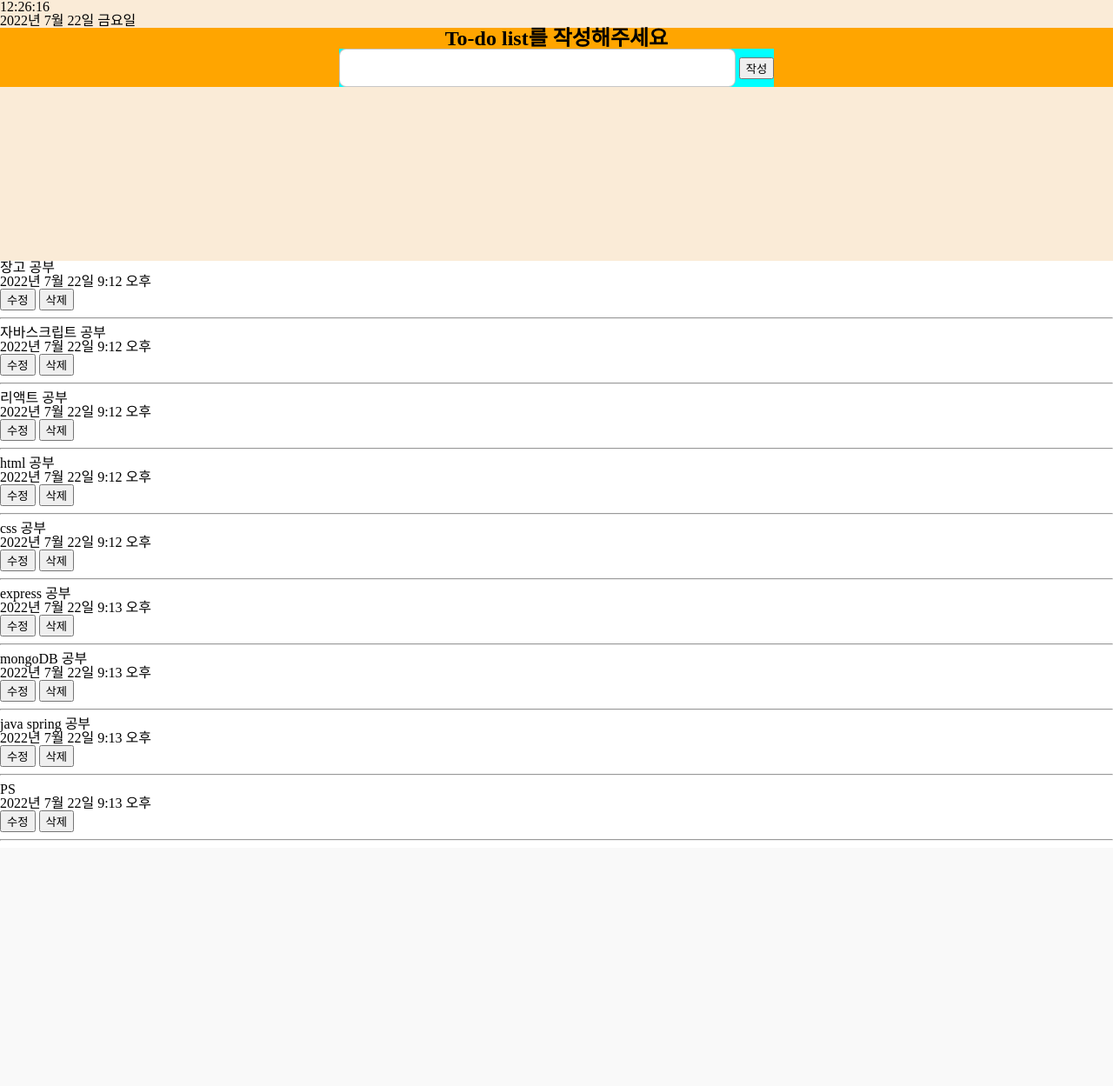
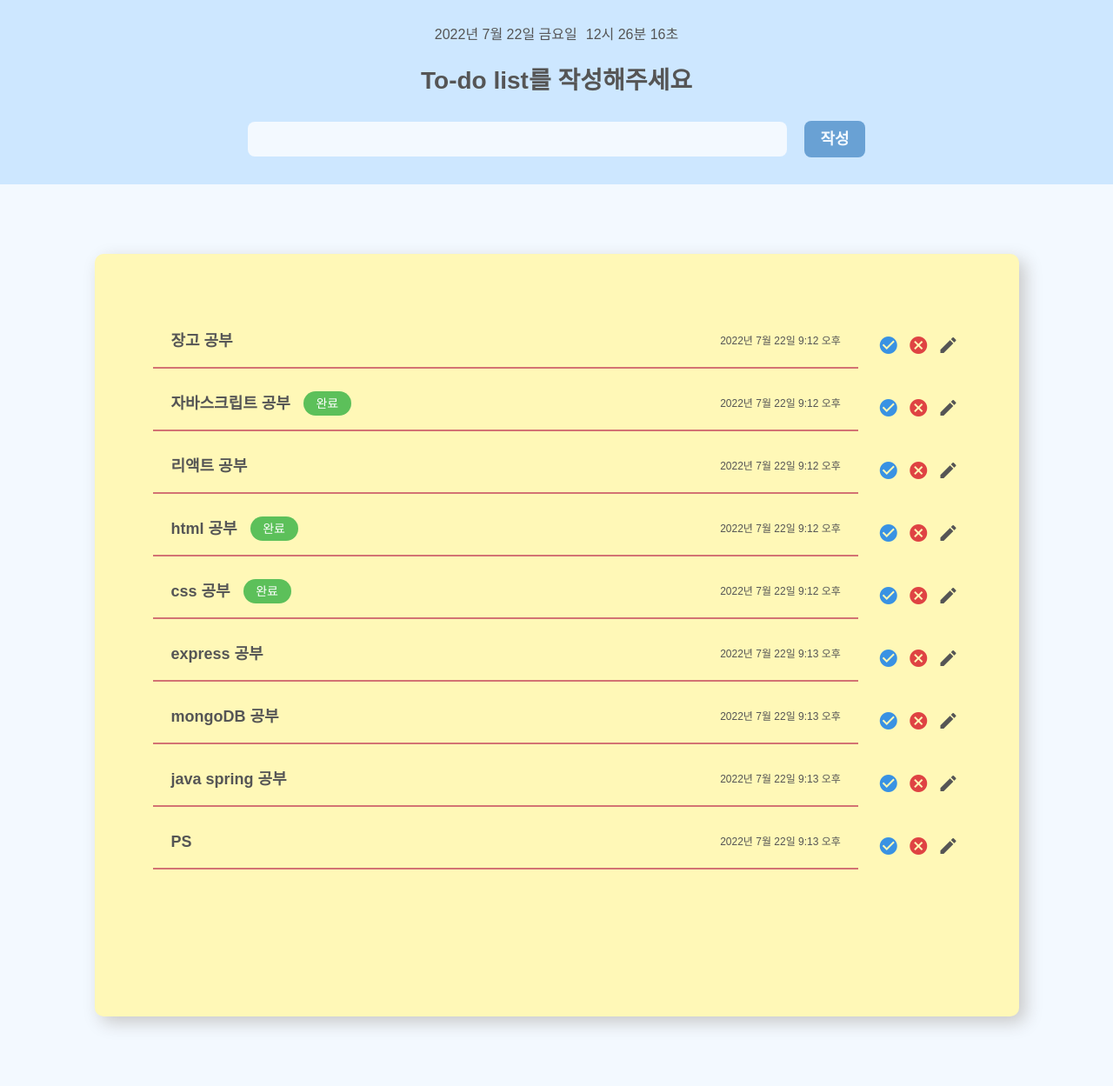
Before and after one commit to Ahyoung-Kim/Django_TodoList, a Django app: page / in a window 1280 px wide. Shown: the whole page at 87% size. Before the commit the page ends 967 px from the top, so only its background shows below. Run offline with Django 4.2, Linux system fonts and the light colour scheme; data comes from the database, SQL or seed files in the repository; both versions use the stored data as it was after the commit; some web fonts are replaced.

Commit message:
complete

```diff
--- a/1주차/todolist/myapp/models.py
+++ b/1주차/todolist/myapp/models.py
@@ -4,6 +4,8 @@ from django.db import models
 class Todo(models.Model):
   id = models.AutoField(primary_key=True)
   contents = models.CharField(max_length=300)
+  complete = models.BooleanField(default=False)
+  edit = models.BooleanField(default=False)
   date = models.DateTimeField(auto_now_add=True)
 
   def __str__(self):
--- a/1주차/todolist/myapp/templates/index.html
+++ b/1주차/todolist/myapp/templates/index.html
@@ -7,42 +7,73 @@
   <meta name="viewport" content="width=device-width, initial-scale=1.0">
 
   <link rel="stylesheet" href="https://cdn.jsdelivr.net/npm/reset-css@5.0.1/reset.min.css">
+  <link rel="stylesheet" href="https://fonts.googleapis.com/icon?family=Material+Icons">
   <link rel="stylesheet" type="text/css" href="{% static 'css/main.css' %}">
+
   <script defer src="{% static 'js/main.js' %}"></script>
 
   <title>Document</title>
 </head>
 <body>
-  <!-- <div>
-    <a href="{% url 'todo_form' %}">투두 작성</a>
-  </div> -->
+
   <div class="info-box">
 
-    <div class="clock">00:00:00</div>
-    <div class="date">2022년 1월 1일</div>
+    <div class="day-clock-div">
+      <div class="date">2022년 1월 1일</div>
+      <div class="clock">00시 00분 00초</div>
+    </div>
 
-    <form action="" method="POST" class="todo-form">
+    <p class="todo-text">To-do list를 작성해주세요</p>
+
+    <form action="{% url 'todo_form' %}" method="POST" class="todo-form">
       {% csrf_token %}
-      <p class="todo-text">To-do list를 작성해주세요</p>
-
       <div class="input-div">
-        <input type="text" name="contents" id="contents">
+        <input type="text" name="contents" id="contents" maxlength="30">
         <input type="submit" value="작성" id="submit-btn">
       </div>
     </form>
 
   </div>
 
-  {% for todo in todos %}
+  <div class="todo-list">
+    {% for todo in todos %}
 
-  <div>
-    <p>{{ todo.contents }}</p>
-    <p>{{ todo.date }}</p>
-    <button onclick="location.href='/edit/{{ todo.id }}'">수정</button>
-    <button onclick="location.href='/delete/{{ todo.id }}'">삭제</button>
+      <div class="todo-box">
+
+        <div class="todo">
+
+          {% if todo.edit %}
+          <form action="{% url 'edit_post' todo.id %}" method="POST" class="edit-div">
+            {% csrf_token %}
+            <input class="edit-input" type="text" value="{{ todo.contents }}"
+              name="edit_contents" id="edit_contents" maxlength="30" />
+            <input class="edit-submit" type="submit" value="수정" >
+          </form>
+          {% else %}
+          <div class="text">{{ todo.contents }}</div>
+          {% endif %}
+
+          {% if todo.complete %}
+            <div class="complete">완료</div>
+          {% endif %}
+          <div class="write-date">{{ todo.date }}</div>
+        </div>
+
+        <div class="icons">
+          <span class="material-icons check" onclick="location.href='/complete/{{ todo.id }}'">
+            check_circle
+          </span>
+          <span class="material-icons cancel" onclick="location.href='/delete/{{ todo.id }}'">
+            cancel
+          </span>
+          <span class="material-icons edit" onclick="location.href='/edit/{{ todo.id }}'">
+            edit
+          </span>
+        </div>
+      </div>
+
+    {% endfor %}
   </div>
-  <hr />
 
-  {% endfor %}
 </body>
 </html>
--- a/1주차/todolist/myapp/views.py
+++ b/1주차/todolist/myapp/views.py
@@ -4,17 +4,11 @@ from .forms import TodoForm
 
 # Create your views here.
 def home(request):
-  if request.method == 'POST' or request.method == 'FILES':
-    form = TodoForm(request.POST, request.FILES)
-    if form.is_valid():
-      form.save()
-
-  else:
-    form = TodoForm()
-
+  form = TodoForm()
   todos = Todo.objects.filter().order_by('date')
 
   return render(request, 'index.html', {'todos': todos, 'form': form})
+
 
 def todo_form(request):
   # POST 요청 -> 작성한 폼 가져와서 DB 에 저장하고 'home'으로 이동
@@ -24,11 +18,10 @@ def todo_form(request):
       form.save()
       return redirect('home')
 
-  # GET 요청이면 폼 보여주기
-  else:
-    form = TodoForm()
+  # GET 요청이면 home으로
+  return redirect('home')
 
-  return render(request, 'todo_form.html', {'form': form})
+  # return render(request, 'todo_form.html', {'form': form})
 
 
 def delete_todo(req, pk):
@@ -40,11 +33,33 @@ def delete_todo(req, pk):
 def edit_todo(req, pk):
   todo = get_object_or_404(Todo, id=pk)
 
+  if todo.edit == False:
+    todo.edit = True
+  else:
+    todo.edit = False
+
+  todo.save()
+  return redirect('home')
+
+def edit_post(req, pk):
+  todo = get_object_or_404(Todo, id=pk)
+
   if req.method == 'POST':
-    todo.contents = req.POST['contents']
+    todo.contents = req.POST['edit_contents']
+    todo.edit = False
     todo.save()
-    return redirect('home')
 
+  return redirect('home')
+
+
+def complete_todo(req, pk):
+  todo = get_object_or_404(Todo, id=pk)
+
+  if todo.complete == False:
+    todo.complete = True
   else:
-    form = TodoForm()
-    return render(req, 'update.html', {'form': form})
+    todo.complete = False
+
+  todo.save()
+
+  return redirect('home')
--- a/1주차/todolist/static/css/main.css
+++ b/1주차/todolist/static/css/main.css
@@ -1,34 +1,168 @@
+@font-face {
+  font-family: 'GmarketSansMedium';
+  src: url('https://cdn.jsdelivr.net/gh/projectnoonnu/noonfonts_2001@1.1/GmarketSansMedium.woff') format('woff');
+  font-weight: normal;
+  font-style: normal;
+}
+body {
+  font-family: 'GmarketSansMedium', sans-serif;
+  color: #555;
+  background-color: #F3F9FF;
+}
 .info-box {
-  background-color: antiquewhite;
-  height: 300px;
+  background-color: #CDE7FF;
+  height: 212px;
+  display: flex;
+  flex-direction: column;
+  justify-content: space-evenly;
+  align-items: center;
+}
+
+.info-box .day-clock-div {
+  display: flex;
+  justify-content: center;
+  align-items: center;
+}
+.info-box .day-clock-div .clock {
+  margin-left: 10px;
 }
 
 .info-box .todo-form {
-  background-color: orange;
+
 }
 
-.info-box .todo-form .todo-text {
+.info-box .todo-text {
   width: max-content;
   font-weight: bold;
-  font-size: 24px;
+  font-size: 28px;
   margin: 0 auto;
 }
 
 .info-box .todo-form .input-div {
-  background-color: aqua;
   width: max-content;
   margin: 0 auto;
+  display: flex;
+  justify-content: center;
+  align-items: center;
 }
 
 .info-box .todo-form .input-div #contents {
   display: inline-block;
-  width: 450px;
+  width: 600px;
   line-height: 40px;
   font-size: 18px;
-  border: 1px solid rgba(72, 72, 72, .3);
+  border: none;
   border-radius: 8px;
+  background-color: #F3F9FF;
+  margin-right: 20px;
+  font-family: 'GmarketSansMedium', sans-serif;
+  padding: 0 10px;
 }
 
 .info-box .todo-form .input-div #submit-btn {
+  line-height: 40px;
+  width: 70px;
+  color: #F3F9FF;
+  background-color: #69A1D4;
+  border-radius: 8px;
+  font-weight: bold;
+  font-size: 18px;
+  border: none;
+  cursor: pointer;
+  font-family: 'GmarketSansMedium', sans-serif;
+}
+
+
+.todo-list {
+  width: 963px;
+  min-height: 747px;
+  margin: 80px auto;
+  padding: 80px 50px 50px;
+  background-color: #FFF8B7;
+  border-radius: 10px;
+  box-shadow: 7px 7px 20px 0 #c8c8c8;
+}
+
+.todo-box {
+  display: flex;
+  justify-content: space-evenly;
+  align-items: center;
+  margin-bottom: 20px;
+}
+
+.todo-box .todo {
+  height: 40px;
+  width: 80%;
+  border-bottom: 2px solid #D37373;
+  padding: 0 20px 10px;
+  display: flex;
+  align-items: center;
+  position: relative;
+}
+
+.todo-box .todo .text {
+  font-size: 18px;
+  font-weight: bold;
+}
+
+.todo-box .todo .complete.hidden {
+  display: none;
+}
+
+.todo-box .todo .complete {
+  color: white;
+  background-color: #5CC05A;
+  width: 55px;
+  line-height: 28px;
+  text-align: center;
+  border-radius: 15px;
+  font-size: 14px;
+  margin-left: 15px;
+}
+
+.todo-box .todo .write-date {
+  font-size: 12px;
+  position: absolute;
+  right: 20px;
+}
+
+.todo-box .icons {
 
 }
+
+.todo-box .icons .check,
+.todo-box .icons .cancel,
+.todo-box .icons .edit {
+  width: 20px;
+  height: 20px;
+  cursor: pointer;
+  margin: 0 5px;
+}
+.todo-box .icons .check {
+  color: #3992E3;
+}
+.todo-box .icons .cancel {
+  color: #DF4343;
+}
+
+.edit-input {
+  display: inline-block;
+  width: 400px;
+  font-size: 18px;
+  line-height: 35px;
+  border: none;
+  border-radius: 8px;
+  font-family: 'GmarketSansMedium', sans-serif;
+  padding: 0 10px;
+}
+.edit-submit {
+  font-family: 'GmarketSansMedium', sans-serif;
+  color: #F3F9FF;
+  background-color: #69A1D4;
+  border: none;
+  line-height: 33px;
+  width: 60px;
+  border-radius: 5px;
+  font-size: 18px;
+  cursor: pointer;
+}
--- a/1주차/todolist/static/js/main.js
+++ b/1주차/todolist/static/js/main.js
@@ -1,5 +1,13 @@
 const clock = document.querySelector('.clock');
 const dateEl = document.querySelector('.date');
+
+const todoBoxs = document.querySelectorAll('.todo-box');
+const completes = document.querySelectorAll('.complete');
+const checks = document.querySelectorAll('.material-icons.check');
+
+// console.log(todoBoxs);
+// console.log(writeDates);
+// console.log(checks);
 
 function getClock() {
     const date = new Date();
@@ -7,7 +15,7 @@ function getClock() {
     const minutes=String(date.getMinutes()).padStart(2, "0");
     const seconds=String(date.getSeconds()).padStart(2, "0");
 
-    clock.innerText = `${hours}:${minutes}:${seconds}`; //텍스트 변경
+    clock.innerText = `${hours}시 ${minutes}분 ${seconds}초`; //텍스트 변경
 }
 
 getClock();
@@ -28,3 +36,13 @@ function getDate() {
 }
 
 getDate();
+
+// function setCheck(e){
+//   const idx = e.target.id;
+//   completes[idx].classList.toggle('hidden')
+// }
+
+// checks.forEach((check, idx) => {
+//   check.id = idx;
+//   check.addEventListener('click', setCheck);
+// })
--- a/1주차/todolist/todolist/urls.py
+++ b/1주차/todolist/todolist/urls.py
@@ -23,4 +23,6 @@ urlpatterns = [
     path('todoform/', myapp.views.todo_form, name="todo_form"),
     path('delete/<int:pk>', myapp.views.delete_todo, name="delete_todo"),
     path('edit/<int:pk>', myapp.views.edit_todo, name="edit_todo"),
+    path('editpost/<int:pk>', myapp.views.edit_post, name="edit_post"),
+    path('complete/<int:pk>', myapp.views.complete_todo, name="complete_todo")
 ]
```
Also changed, not shown: 1주차/todolist/myapp/templates/todo_form.html (deleted, +0 -20 lines), 1주차/todolist/myapp/templates/update.html (deleted, +0 -9 lines), 1주차/todolist/db.sqlite3, 1주차/todolist/myapp/migrations/0003_todo_complete.py (added), 1주차/todolist/myapp/migrations/0004_todo_edit.py (added).
